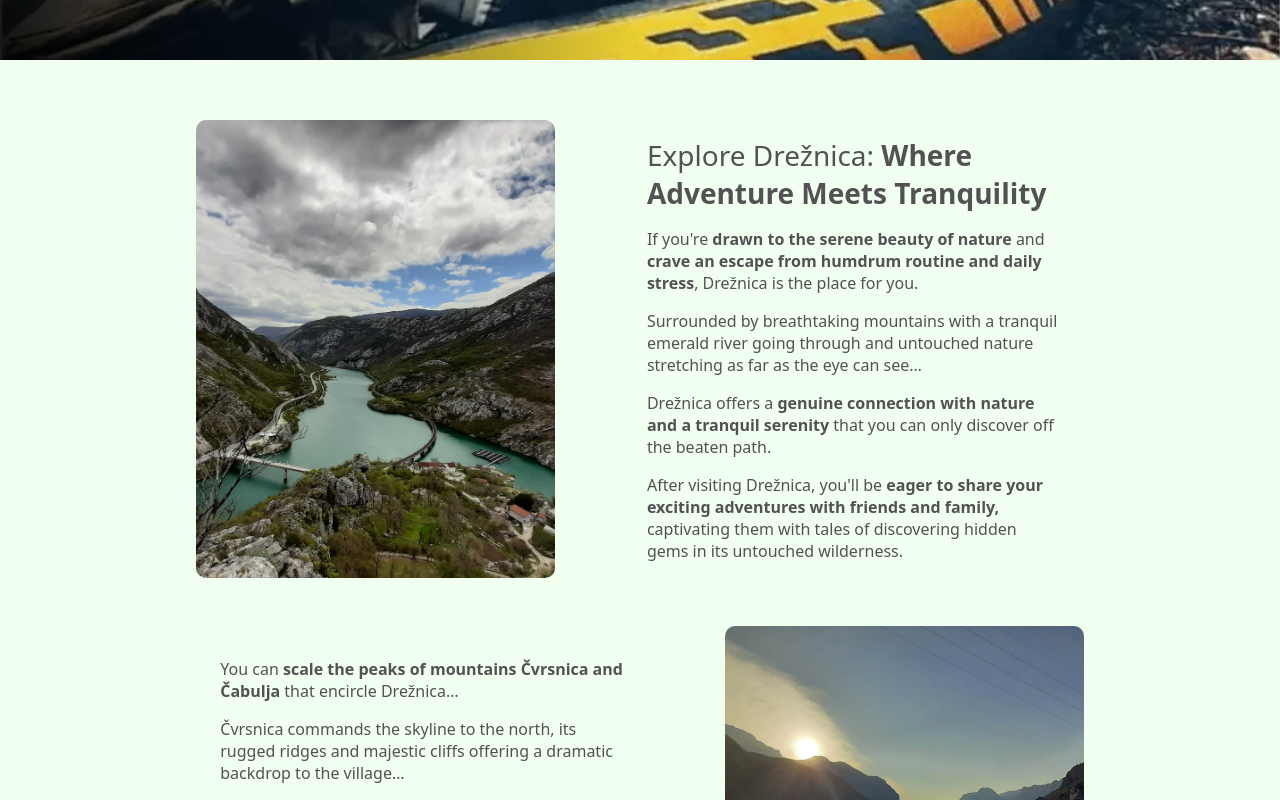
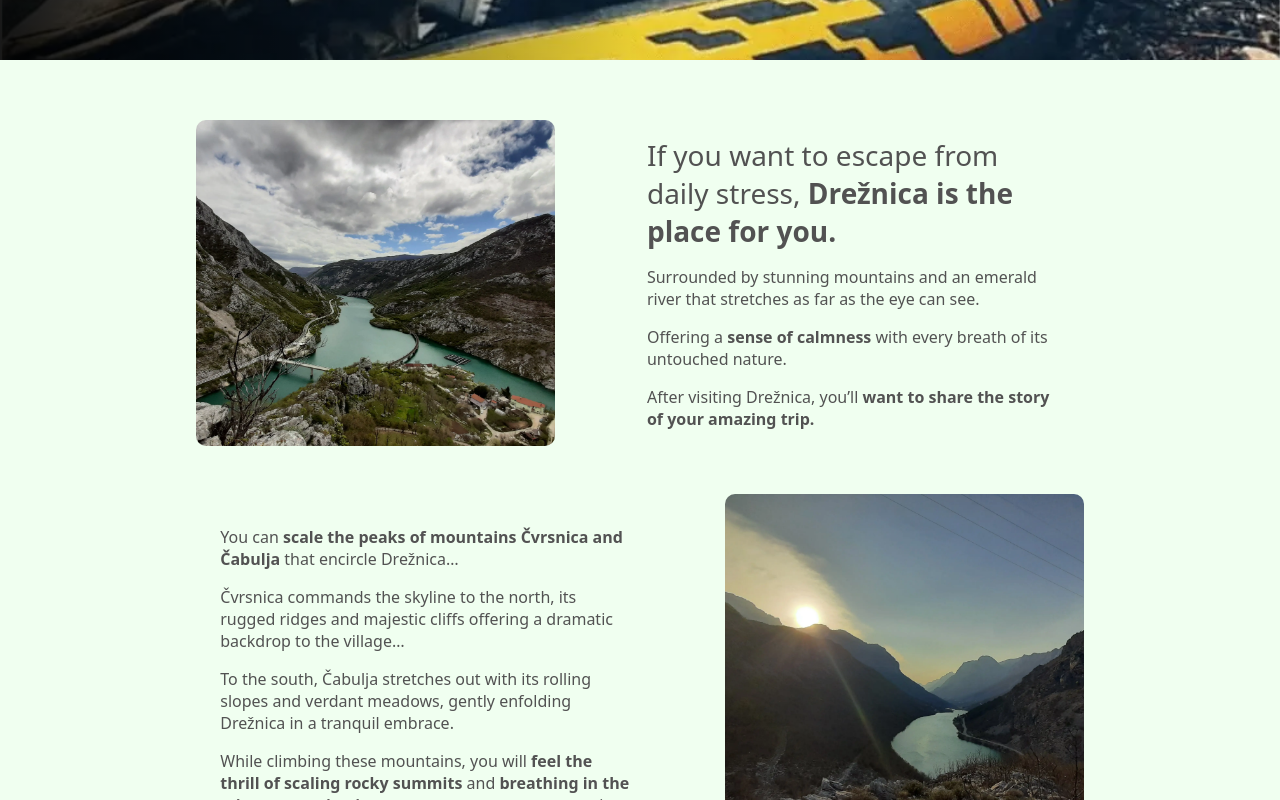
Before and after one commit to ErminMusic/Visit-Dreznica-Next, a Next.js app: page / in a window 1280 px wide. Shown: the part 820-1620 px from the top of the page. Built offline with nearby package versions, Linux system fonts and the light colour scheme.

Commit message:
MASSIVE Copy Rewriting PT 1

```diff
--- a/components/Home/Hero/TextHolder.js
+++ b/components/Home/Hero/TextHolder.js
@@ -4,10 +4,10 @@ function TextHolder() {
     return (
         <Container>
             <h1>
-                Visit <span>Drežnica</span>
+                <span>Drežnica</span>
             </h1>
             <h2>
-                A Hidden Gem in <br /> Bosnia & Herzegovina
+                A Hidden Gem That <br /> Guarantees Peace
             </h2>
         </Container>
     );
--- a/components/Home/HomePage/HomeFetch.js
+++ b/components/Home/HomePage/HomeFetch.js
@@ -15,20 +15,17 @@ function HomeFetch() {
     const GuestReview = useMemo(() => RawGuestReview, []);
     const GuestReviewSecond = useMemo(() => RawGuestReviewSecond, []);
     const AboutDreznica = {
-        title: "Explore Drežnica: ",
-        titleBold: "Where Adventure Meets Tranquility",
+        title: "If you want to escape from daily stress, ",
+        titleBold: "Drežnica is the place for you.",
         generalDescription: [
             {
-                __html: `If you're <b>drawn to the serene beauty of nature</b> and <b>crave an escape from humdrum routine and daily stress</b>, Drežnica is the place for you.\n\n`,
+                __html: `Surrounded by stunning mountains and an emerald river that stretches as far as the eye can see.\n\n`,
             },
             {
-                __html: `Surrounded by breathtaking mountains with a tranquil emerald river going through and untouched nature stretching as far as the eye can see…\n\n`,
+                __html: `Offering a <b>sense of calmness</b> with every breath of its untouched nature.\n\n`,
             },
             {
-                __html: `Drežnica offers a <b>genuine connection with nature and a tranquil serenity</b> that you can only discover off the beaten path.\n\n`,
-            },
-            {
-                __html: `After visiting Drežnica, you'll be <b>eager to share your exciting adventures with friends and family,</b> captivating them with tales of discovering hidden gems in its untouched wilderness.\n\n`,
+                __html: `After visiting Drežnica, you’ll <b>want to share the story of your amazing trip.</b>\n\n`,
             },
         ],
         mountainDescription: [
@@ -69,16 +66,16 @@ function HomeFetch() {
         titleBold: "About Us",
         aboutUsDescription: [
             {
-                __html: `Welcome to Visit Drežnica! We are a small family-owned and operated business, <b>serving tourists for over 8 years.</b>`,
+                __html: `Welcome to Visit Drežnica! A small family-owned business <b>serving  over 5 years.<b>`,
             },
             {
-                __html: `Led by Dino and his family, we offer cozy accommodations with stunning vistas in Drežnica.`,
+                __html: `Enjoy cozy rooms with beautiful views of Drežnica.`,
             },
             {
-                __html: `From <b>Dino's friendly demeanor to Sabina's culinary delights</b>, every moment with us is crafted to leave a lasting impression.`,
+                __html: `We will give you a <b>stay worth remembering.</b>`,
             },
             {
-                __html: `Visit us and discover the <b>warm Bosnian hospitality firsthand.</b>`,
+                __html: `Visit us and feel the <b>warmth of Bosnian hospitality.</b>`,
             },
         ],
         alter: "About Image",
```
